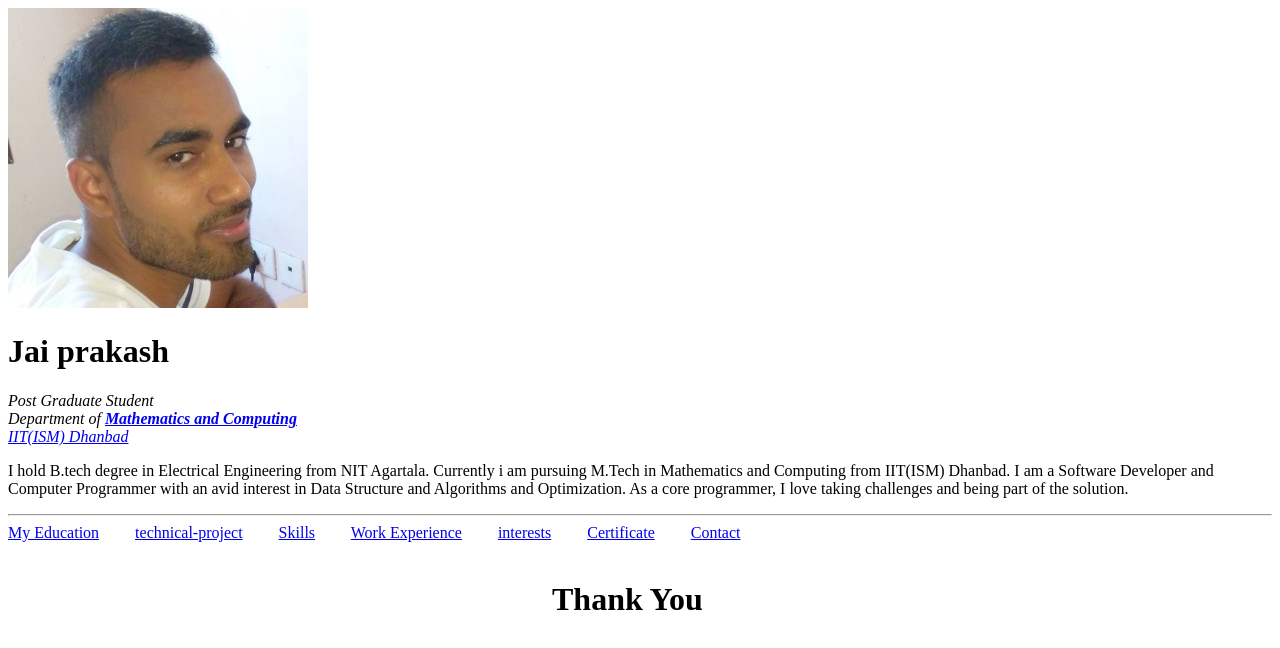
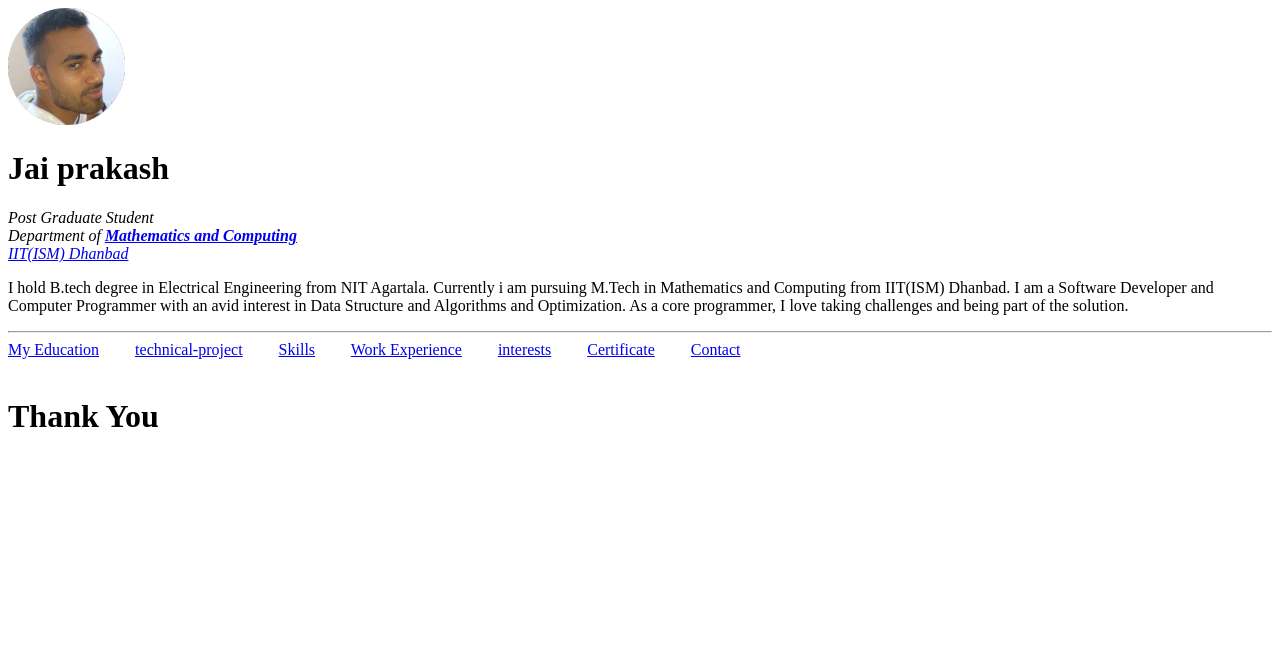
Before and after one commit to JAIP1003/my-portfolio, a plain HTML site: page index.html in a window 1280 px wide. Drawn offline with Linux system fonts and the light colour scheme.

Commit message:
making beautiful

```diff
--- a/index.html
+++ b/index.html
@@ -7,7 +7,7 @@
 </head>
 
 <body>
-  <img src="image/jai_prakash.jpg" alt="jai prakash picture">
+  <img src="image/jai-circle1.jpg" alt="jai prakash picture">
   <h1>Jai prakash</h1>
   <p><em>Post Graduate Student</em>
     <br><em>Department of <strong><a href="https://www.iitism.ac.in/dept/am/dept_apmat.php">Mathematics and Computing</a></strong></em>
@@ -25,6 +25,6 @@
     <a href="certificate.html">Certificate</a>&emsp;&emsp;
     <a href="contact.html">Contact</a>
   <br> <br>
-  <h1>&emsp;&emsp;&emsp;&emsp;&emsp;&emsp;&emsp;&emsp;&emsp;&emsp;&emsp;&emsp;&emsp;&emsp;&emsp;&emsp;&emsp;Thank You</h1>
+  <h1>Thank You</h1>
 </body>
 </html>
```
